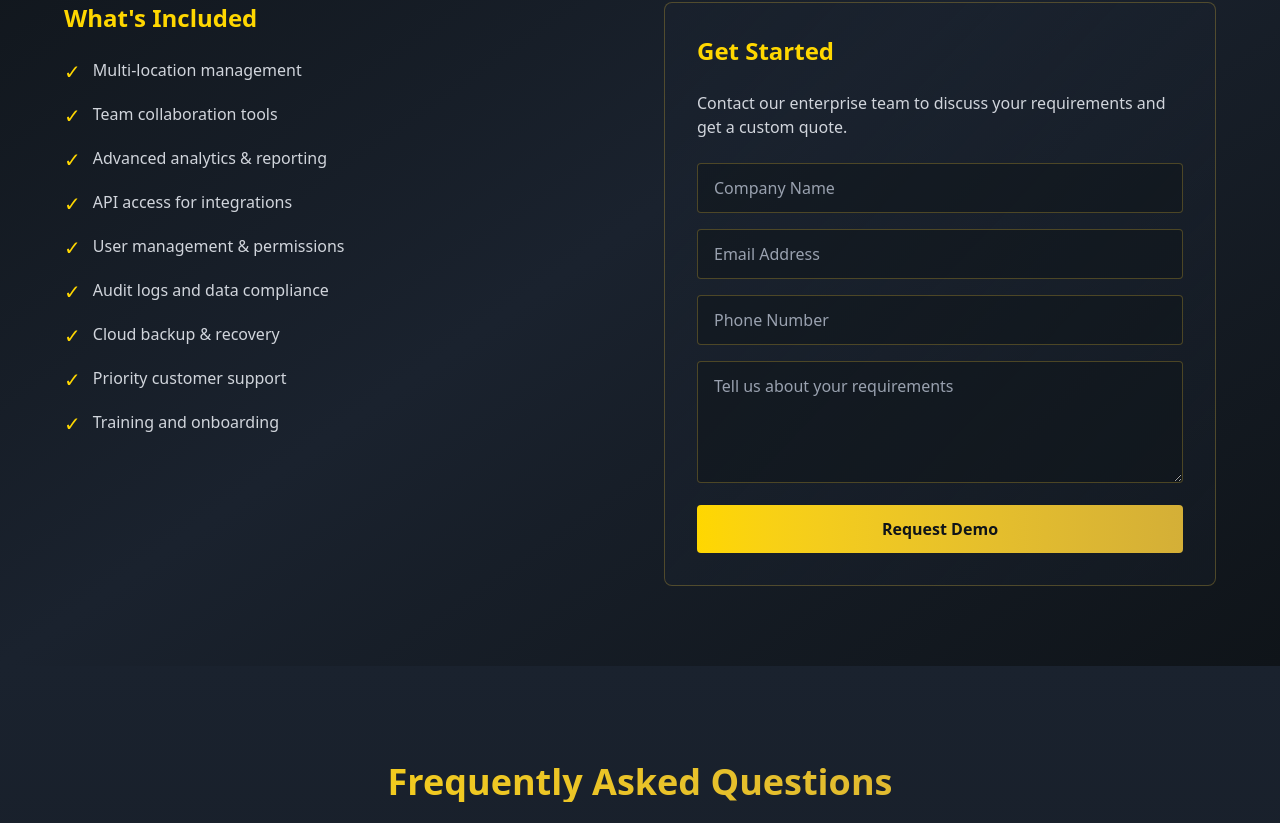
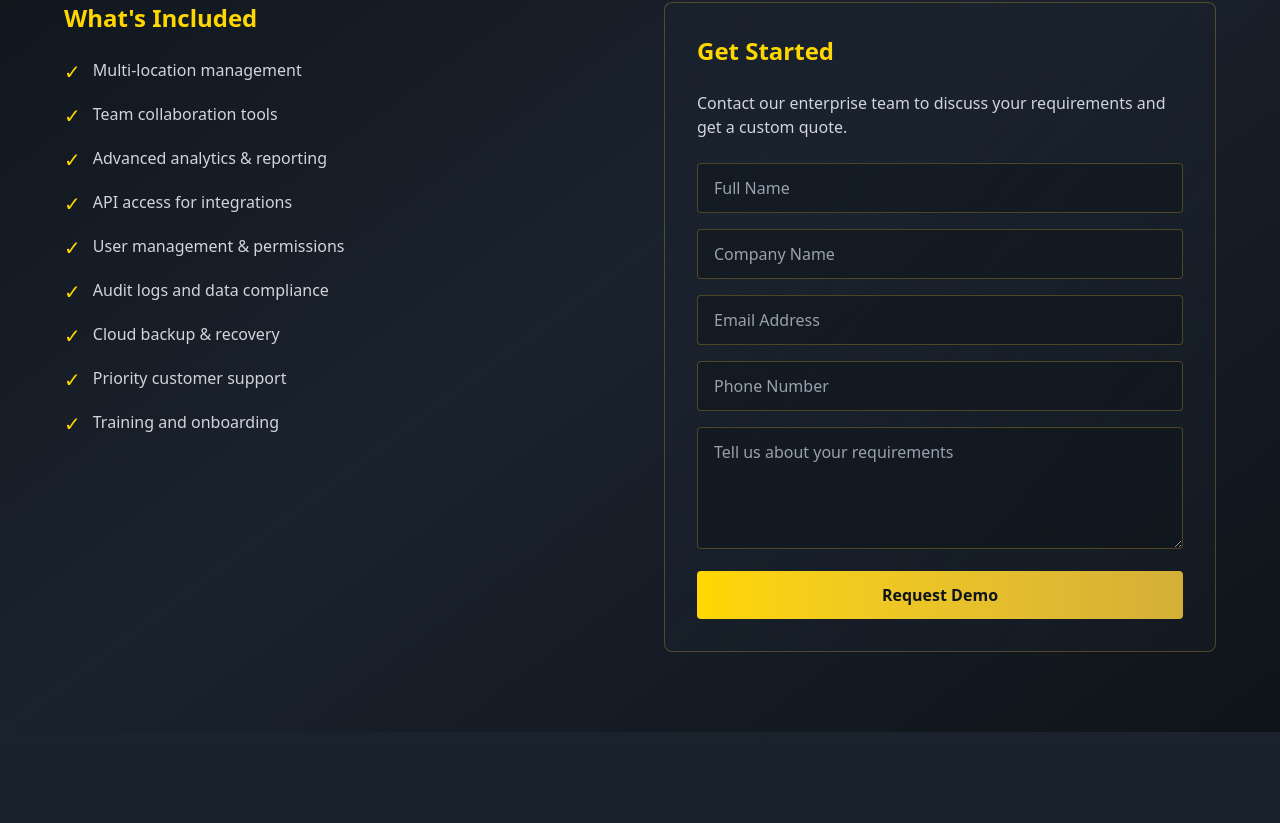
Before and after one commit to puneetpals271/jewelKhataWebsite, a Next.js app: page / in a window 1280 px wide. Shown: the part 4294-5117 px from the top of the page. Built offline with nearby package versions, Linux system fonts and the light colour scheme.

Commit message:
Updating contact us form

```diff
--- a/src/app/api/contact/route.ts
+++ b/src/app/api/contact/route.ts
@@ -51,7 +51,6 @@ export async function POST(request: NextRequest) {
               <p><strong>Your Message:</strong></p>
               <p style="white-space: pre-wrap;">${message}</p>
             </div>
-            <p>If you have any urgent matters, please feel free to call us at: <strong>+1 (214) 291-6136</strong></p>
             <p>Best regards,<br><strong>The JewelKhata Team</strong></p>
             <hr style="border: none; border-top: 1px solid #ddd; margin-top: 30px;">
             <p style="color: #999; font-size: 12px;">JewelKhata - Smart Jewelry Management System</p>
--- a/src/components/ContactForm.tsx
+++ b/src/components/ContactForm.tsx
@@ -140,7 +140,7 @@ export default function ContactForm() {
                   onChange={handleChange}
                   required
                   className="w-full px-4 py-3 border border-primary/20 bg-dark-bg/50 text-white rounded-lg focus:outline-none focus:border-primary/80 focus:ring-2 focus:ring-primary/30 placeholder-gray-500"
-                  placeholder="+1 (214) 291-6136"
+                  placeholder="e.g. 214 291 6136"
                 />
 
               </div>
@@ -210,11 +210,6 @@ export default function ContactForm() {
               <p className="font-semibold text-primary-light">support@jewelkhata.app</p>
             </div>
             <div>
-              <div className="text-2xl mb-2">📱</div>
-              <p className="text-sm text-gray-400">Phone</p>
-              <p className="font-semibold text-primary-light">+1 (214) 291-6136</p>
-            </div>
-            <div>
               <div className="text-2xl mb-2">⏰</div>
               <p className="text-sm text-gray-400">Support Hours</p>
               <p className="font-semibold text-primary-light">9 AM - 6 PM IST</p>
--- a/src/components/Enterprise.tsx
+++ b/src/components/Enterprise.tsx
@@ -1,4 +1,74 @@
+'use client';
+
+import { useState, ChangeEvent, FormEvent } from 'react';
+
+interface FormData {
+  name: string;
+  email: string;
+  phone: string;
+  company: string;
+  message: string;
+}
+
 export default function Enterprise() {
+  const [formData, setFormData] = useState<FormData>({
+    name: '',
+    email: '',
+    phone: '',
+    company: '',
+    message: '',
+  });
+  const [isLoading, setIsLoading] = useState(false);
+  const [status, setStatus] = useState<'idle' | 'success' | 'error'>('idle');
+  const [statusMessage, setStatusMessage] = useState('');
+
+  const handleChange = (
+    e: ChangeEvent<HTMLInputElement | HTMLTextAreaElement>
+  ) => {
+    const { name, value } = e.target;
+    setFormData((prev) => ({
+      ...prev,
+      [name]: value,
+    }));
+  };
+
+  const handleSubmit = async (e: FormEvent<HTMLFormElement>) => {
+    e.preventDefault();
+    setIsLoading(true);
+
+    try {
+      const response = await fetch('/api/contact', {
+        method: 'POST',
+        headers: {
+          'Content-Type': 'application/json',
+        },
+        body: JSON.stringify(formData),
+      });
+
+      if (response.ok) {
+        setStatus('success');
+        setStatusMessage('Thanks! Our team will reach out shortly.');
+        setFormData({
+          name: '',
+          email: '',
+          phone: '',
+          company: '',
+          message: '',
+        });
+        setTimeout(() => setStatus('idle'), 5000);
+      } else {
+        setStatus('error');
+        setStatusMessage('Unable to send request. Please try again.');
+        setTimeout(() => setStatus('idle'), 5000);
+      }
+    } catch (error) {
+      setStatus('error');
+      setStatusMessage('Something went wrong. Please try again later.');
+      setTimeout(() => setStatus('idle'), 5000);
+    } finally {
+      setIsLoading(false);
+    }
+  };
   return (
     <section id="enterprise" className="py-20 px-4 sm:px-6 lg:px-8 bg-gradient-to-br from-dark-bg via-dark-card to-dark-bg text-white">
       <div className="max-w-6xl mx-auto">
@@ -36,32 +106,68 @@ export default function Enterprise() {
               Contact our enterprise team to discuss your requirements and get a custom quote.
             </p>
 
-            <form className="space-y-4">
+            <form onSubmit={handleSubmit} className="space-y-4">
               <input
                 type="text"
+                name="name"
+                value={formData.name}
+                onChange={handleChange}
+                placeholder="Full Name"
+                required
+                className="w-full px-4 py-3 rounded bg-dark-bg/50 border border-primary/30 text-white placeholder-gray-400 focus:outline-none focus:border-primary/80 transition"
+              />
+              <input
+                type="text"
+                name="company"
+                value={formData.company}
+                onChange={handleChange}
                 placeholder="Company Name"
                 className="w-full px-4 py-3 rounded bg-dark-bg/50 border border-primary/30 text-white placeholder-gray-400 focus:outline-none focus:border-primary/80 transition"
               />
               <input
                 type="email"
+                name="email"
+                value={formData.email}
+                onChange={handleChange}
                 placeholder="Email Address"
+                required
                 className="w-full px-4 py-3 rounded bg-dark-bg/50 border border-primary/30 text-white placeholder-gray-400 focus:outline-none focus:border-primary/80 transition"
               />
               <input
                 type="tel"
+                name="phone"
+                value={formData.phone}
+                onChange={handleChange}
                 placeholder="Phone Number"
+                required
                 className="w-full px-4 py-3 rounded bg-dark-bg/50 border border-primary/30 text-white placeholder-gray-400 focus:outline-none focus:border-primary/80 transition"
               />
               <textarea
+                name="message"
+                value={formData.message}
+                onChange={handleChange}
                 placeholder="Tell us about your requirements"
                 rows={4}
+                required
                 className="w-full px-4 py-3 rounded bg-dark-bg/50 border border-primary/30 text-white placeholder-gray-400 focus:outline-none focus:border-primary/80 transition"
               />
+              {status !== 'idle' && (
+                <div
+                  className={`rounded border px-4 py-3 text-sm ${
+                    status === 'success'
+                      ? 'border-green-600/40 bg-green-900/30 text-green-300'
+                      : 'border-red-600/40 bg-red-900/30 text-red-300'
+                  }`}
+                >
+                  {statusMessage}
+                </div>
+              )}
               <button
                 type="submit"
-                className="w-full bg-gradient-to-r from-primary-light to-primary text-dark-bg font-bold py-3 rounded hover:shadow-lg hover:shadow-primary/50 transition transform hover:scale-105"
+                disabled={isLoading}
+                className="w-full bg-gradient-to-r from-primary-light to-primary text-dark-bg font-bold py-3 rounded hover:shadow-lg hover:shadow-primary/50 transition disabled:opacity-60 disabled:cursor-not-allowed"
               >
-                Request Demo
+                {isLoading ? 'Sending...' : 'Request Demo'}
               </button>
             </form>
           </div>
```
